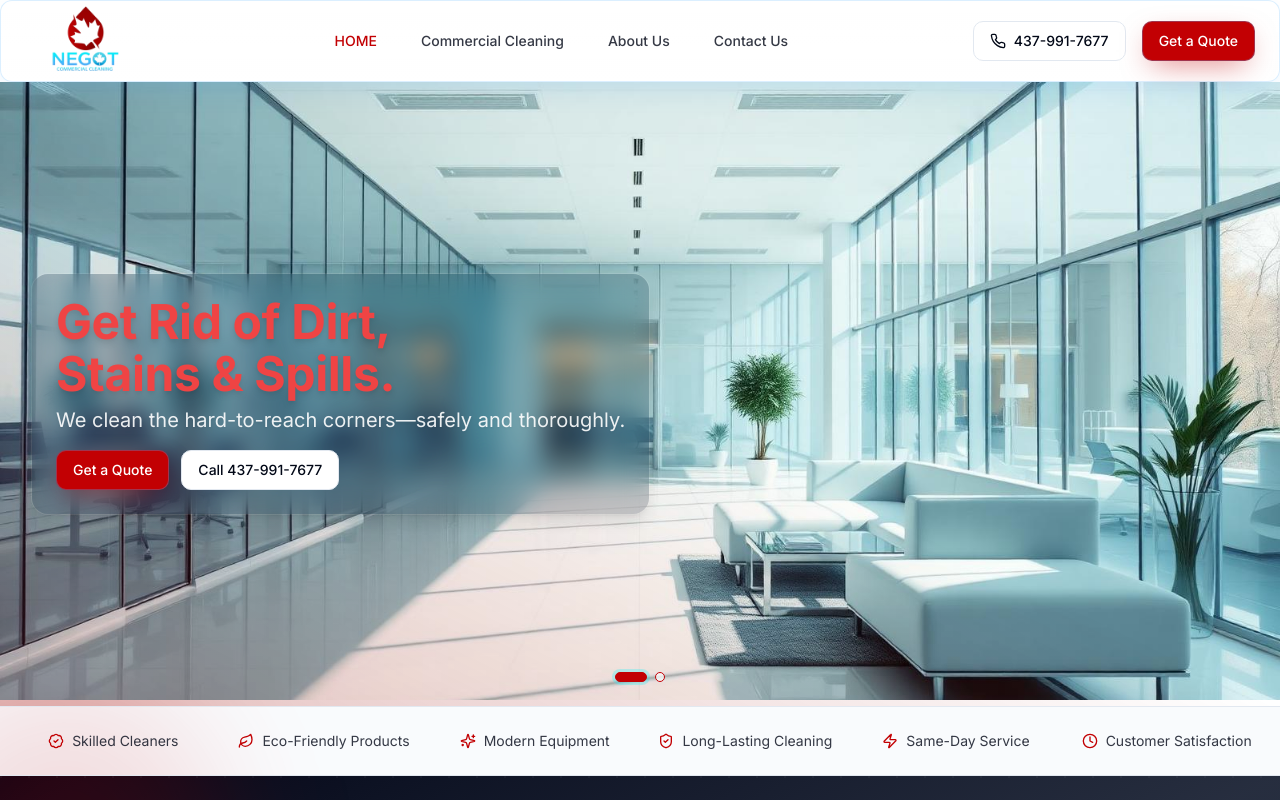
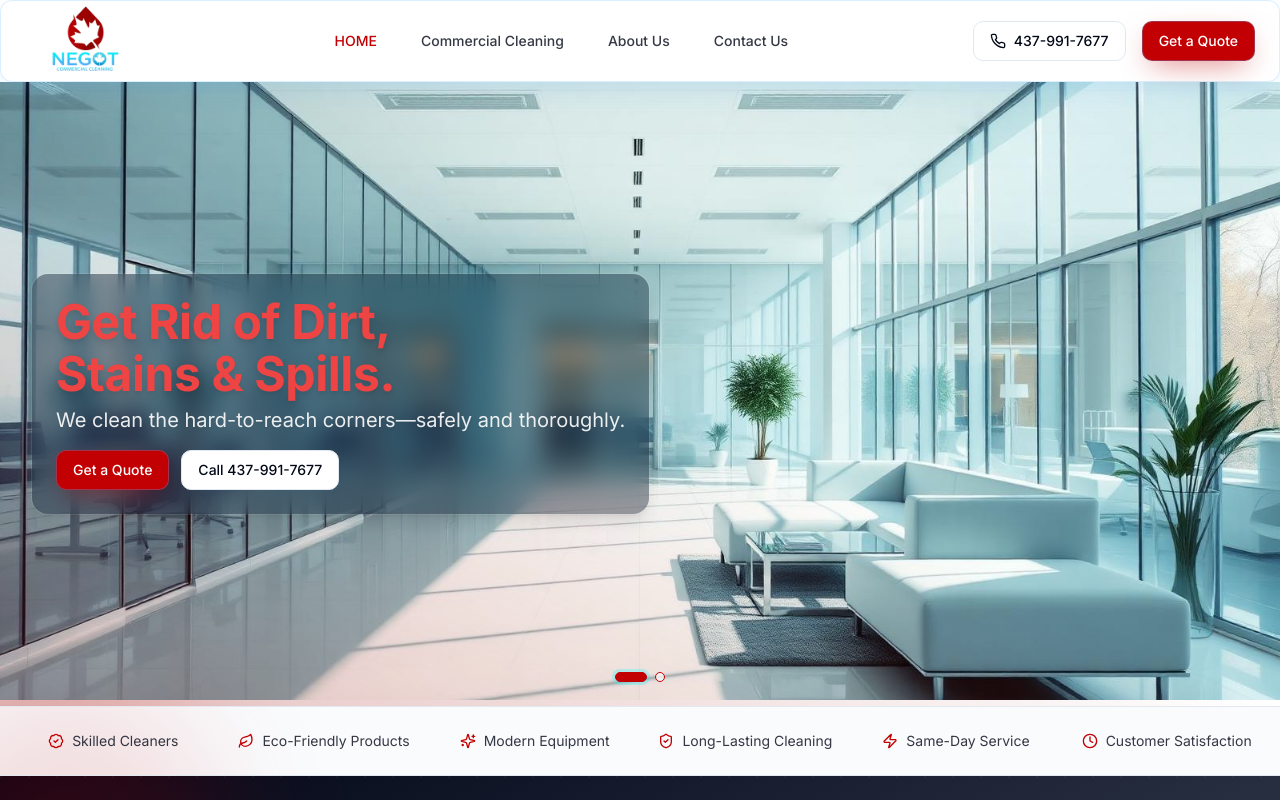
Before and after one commit to laithhasan/maple-mop-shine, a React (Vite) app: page / in a window 1280 px wide. Shown: the top 800 px of the page. Built offline with nearby package versions, Linux system fonts and the light colour scheme.

Commit message:
Fix hero section titles
Adjusted blur background for hero titles to be darker. Also, refined the border between words in the second title for better alignment and appearance.

```diff
--- a/src/components/home/Hero.tsx
+++ b/src/components/home/Hero.tsx
@@ -204,7 +204,7 @@ export default function Hero() {
         <div className="pointer-events-auto max-w-7xl mx-auto px-6 md:px-8 h-full">
           <div className="h-full grid grid-cols-1 md:grid-cols-12 items-center">
             <article className="md:col-span-8 lg:col-span-7 max-w-4xl">
-              <div className="inline-block rounded-2xl bg-slate-900/20 supports-[backdrop-filter]:backdrop-blur-md supports-[backdrop-filter]:backdrop-saturate-150 ring-1 ring-white/10 shadow-lg p-4 sm:p-6">
+              <div className="inline-block rounded-2xl bg-slate-900/40 supports-[backdrop-filter]:backdrop-blur-md supports-[backdrop-filter]:backdrop-saturate-150 ring-1 ring-white/10 shadow-lg p-4 sm:p-6">
                 {isTwoLine(slides[index]) ? (
                   <h1 className="font-extrabold tracking-tight leading-tight drop-shadow-md mb-2">
                     <span className="block text-red-500 text-4xl md:text-5xl">
@@ -219,9 +219,9 @@ export default function Hero() {
                     {/* One line from md+; wraps on very small screens */}
                     <span className="flex flex-wrap md:flex-nowrap md:whitespace-nowrap items-baseline gap-x-2 sm:gap-x-3 text-3xl sm:text-4xl md:text-5xl lg:text-6xl">
                       <span className="text-red-500">{slides[index].h1Parts[0]}</span>
-                      <span aria-hidden className="inline-block bg-red-500 mx-1 sm:mx-2 align-middle" />
+                      <span aria-hidden className="inline-block w-1 h-6 sm:h-7 md:h-8 lg:h-10 bg-red-500 mx-1 sm:mx-2 align-middle" />
                       <span className="text-red-500">{slides[index].h1Parts[1]}</span>
-                      <span aria-hidden className="inline-block bg-red-500 mx-1 sm:mx-2 align-middle" />
+                      <span aria-hidden className="inline-block w-1 h-6 sm:h-7 md:h-8 lg:h-10 bg-red-500 mx-1 sm:mx-2 align-middle" />
                       <span className="text-red-500">{slides[index].h1Parts[2]}</span>
                     </span>
                   </h1>
```
